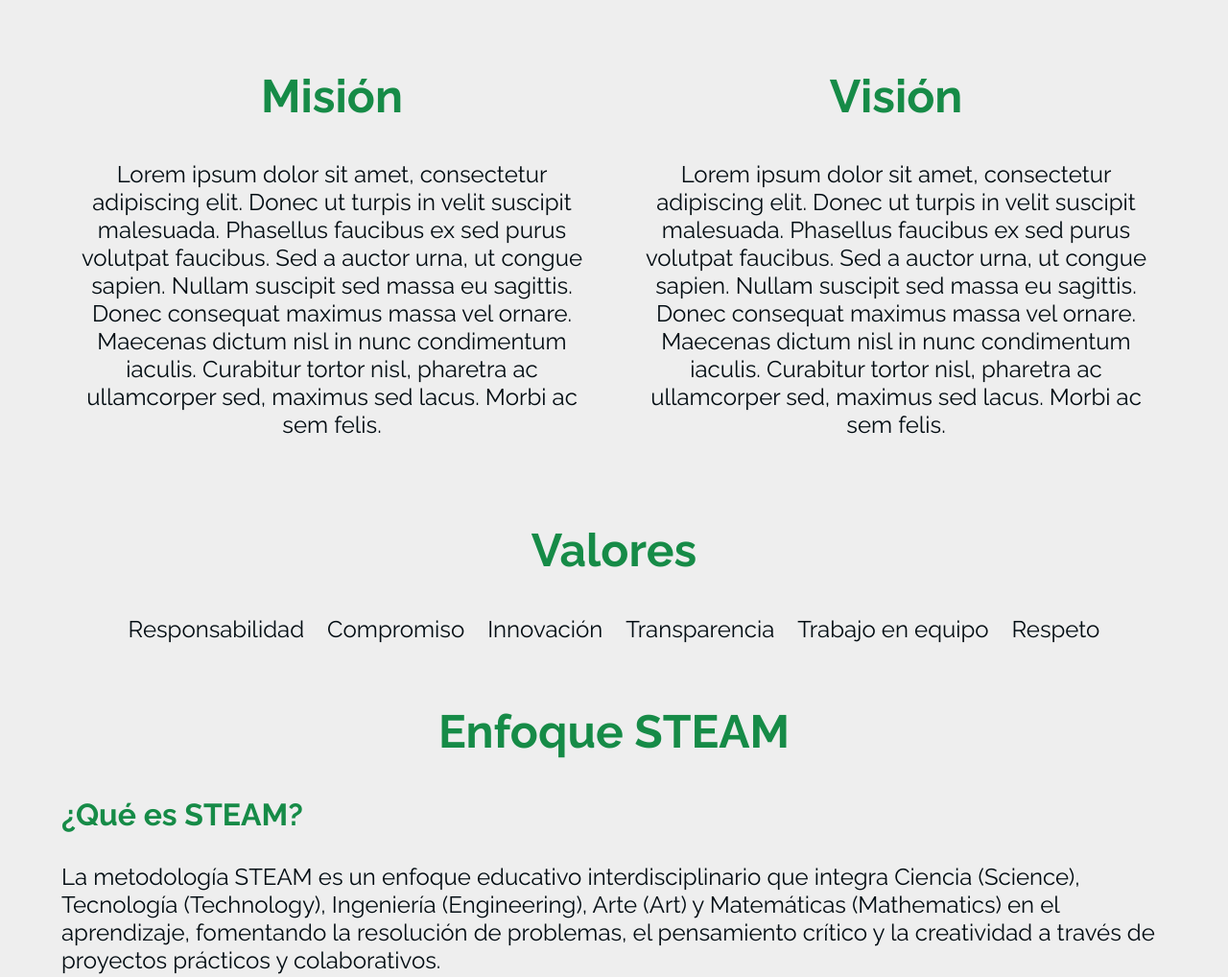
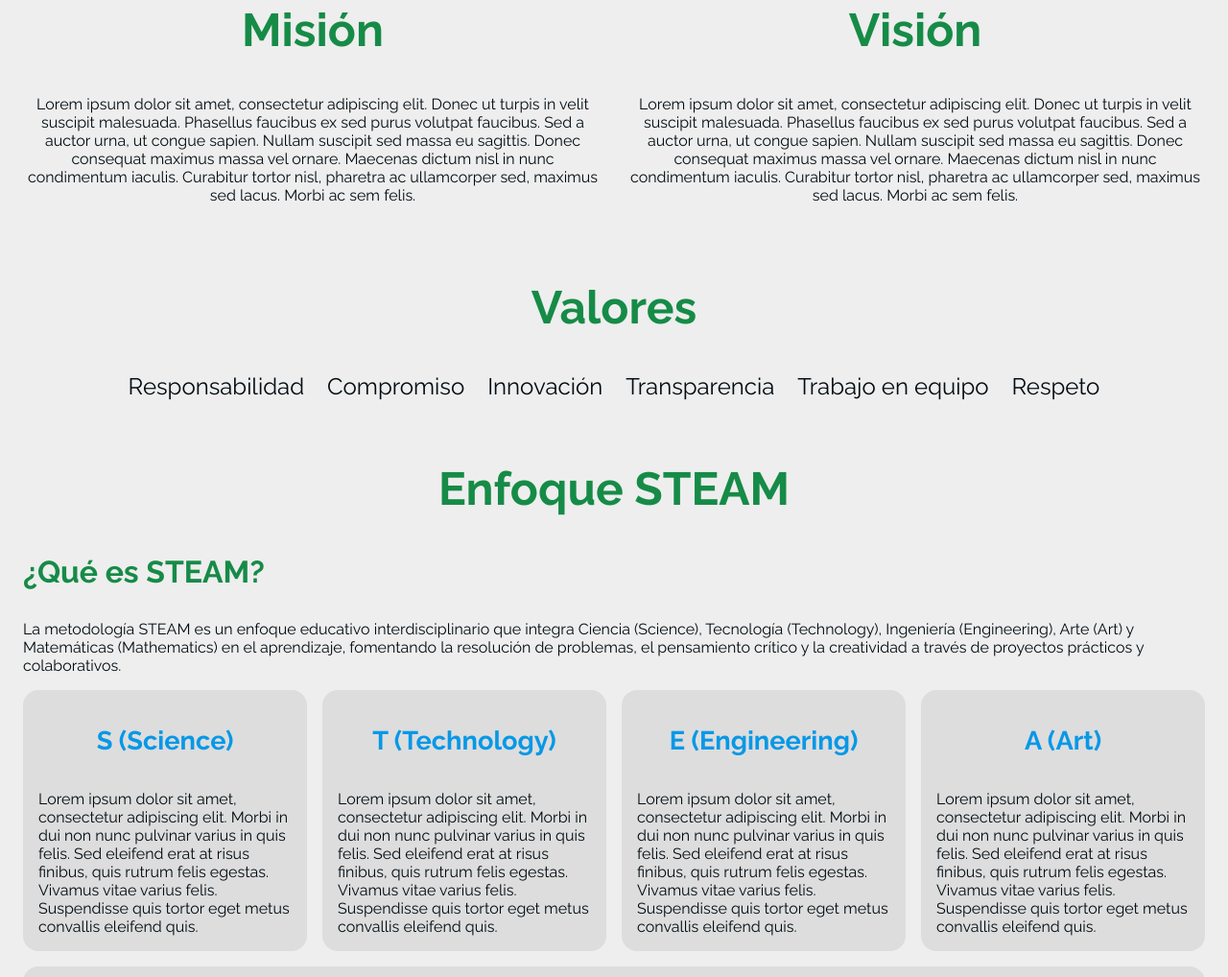
Before and after one commit to NintenCarlos/EcoBreathe-Promo-Page, a plain HTML site: page index.html in a window 1280 px wide. Shown: the part 768-1786 px from the top of the page at 96% size. Drawn offline with Linux system fonts and the light colour scheme.

Commit message:
Correcion magenes

```diff
--- a/styles.css
+++ b/styles.css
@@ -36,7 +36,7 @@ h2 {
 }
 
 p {
-   font-size: 1.5rem;
+   font-size: 1rem;
 }
 
 h3 {
@@ -81,7 +81,7 @@ h4 {
 
 .mv,
 .who-we-are {
-   margin: 2% 5%;
+   margin: 1rem 1.5rem;
    display: flex;
    flex-wrap: wrap;
    flex-direction: row;
@@ -123,7 +123,7 @@ h4 {
 .steam,
 .foda,
 .canvas {
-   margin: 2% 5%;
+   margin: 1rem 1.5rem;
 }
 
 .steam-cards-container,
```
